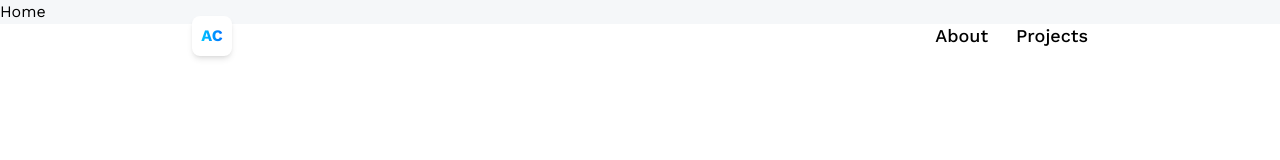
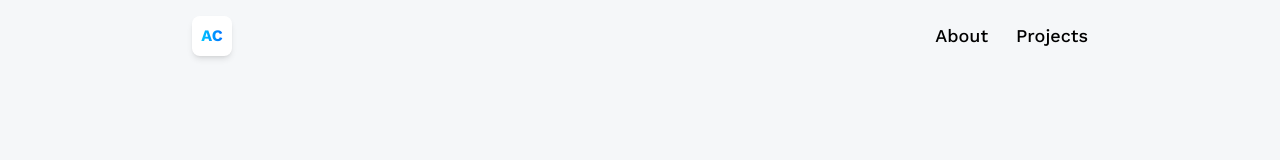
Before and after one commit to Knoka1/awesome-portfolio, a React (Vite) app: page / in a window 1280 px wide. Shown: the top 160 px of the page. Built offline with nearby package versions, Linux system fonts and the light colour scheme.

Commit message:
feature: Structuring Home.tsx

```diff
--- a/src/pages/Home.tsx
+++ b/src/pages/Home.tsx
@@ -1,7 +1,27 @@
-import React from "react";
-
+import { Suspense } from "react";
+import { Canvas } from "@react-three/fiber";
+import Loader from "../components/Loader";
+{
+  /* <div className="absolute top-28 left-0 right-0 z-10 flex items-center justify-center">
+  POPUP
+</div> */
+}
 const Home = () => {
-  return <div>Home</div>;
+  return (
+    <section className="w-full h-screen relative">
+      <Canvas
+        className="w-full h-screen bg-transparent"
+        camera={{ near: 0.1, far: 1000 }}
+      >
+        <Suspense fallback={<Loader />}>
+          <directionalLight />
+          <ambientLight />
+          <spotLight />
+          <hemisphereLight />
+        </Suspense>
+      </Canvas>
+    </section>
+  );
 };
 
 export default Home;
```
